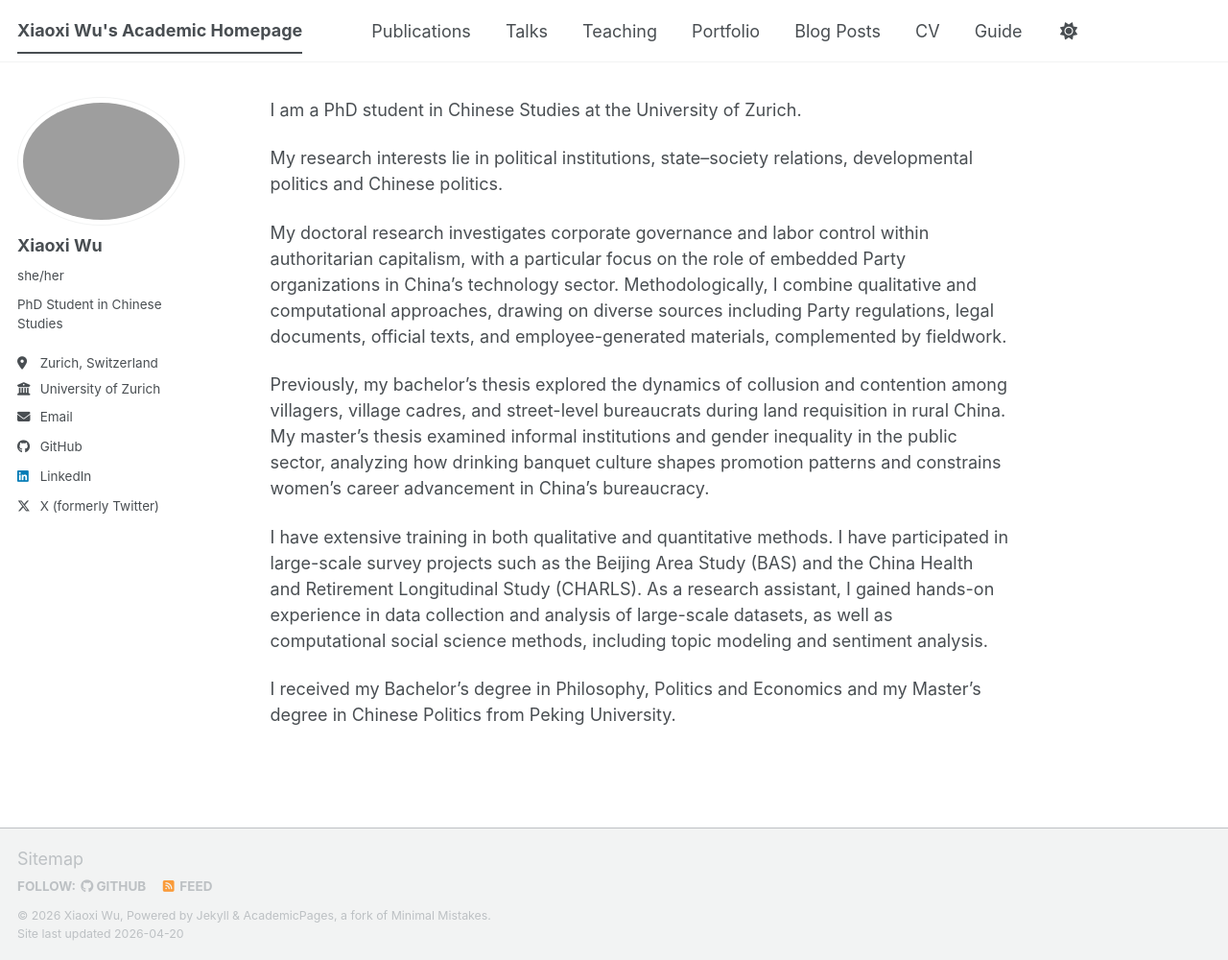
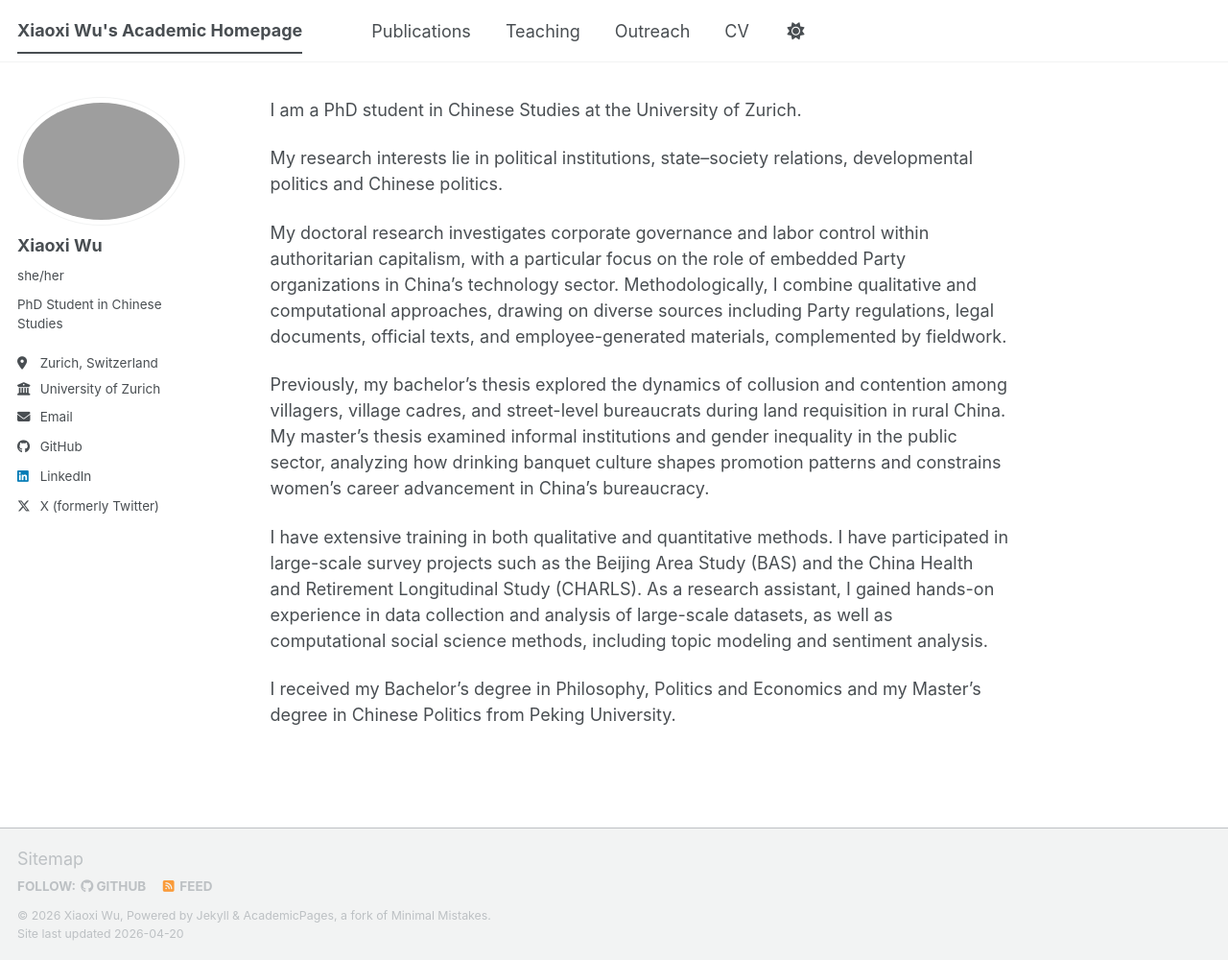
Before and after one commit to wuxiaoxi-xx/wuxiaoxi-xx.github.io, a Jekyll site: the page built from _pages/about.md, in a window 1280 px wide and 1000 px high. Shown: the whole window at 96% size. Built offline with Jekyll 4.4.1, drawn with Linux system fonts in a browser that asks for light colours; a script bundle is joined from its source files by our own code; library files that are not in the unit come from our copies.

Commit message:
Update navigation.yml

```diff
--- a/_data/navigation.yml
+++ b/_data/navigation.yml
@@ -11,23 +11,11 @@ main:
   - title: "Publications"
     url: /publications/
 
-  - title: "Talks"
-    url: /talks/
-
   - title: "Teaching"
     url: /teaching/
 
-  - title: "Portfolio"
-    url: /portfolio/
-
-  - title: "Blog Posts"
+  - title: "Outreach"
     url: /year-archive/
 
   - title: "CV"
     url: /cv/
-
-  # - title: "CV"
-  #   url: /cv-json/
-
-  - title: "Guide"
-    url: /markdown/
```
